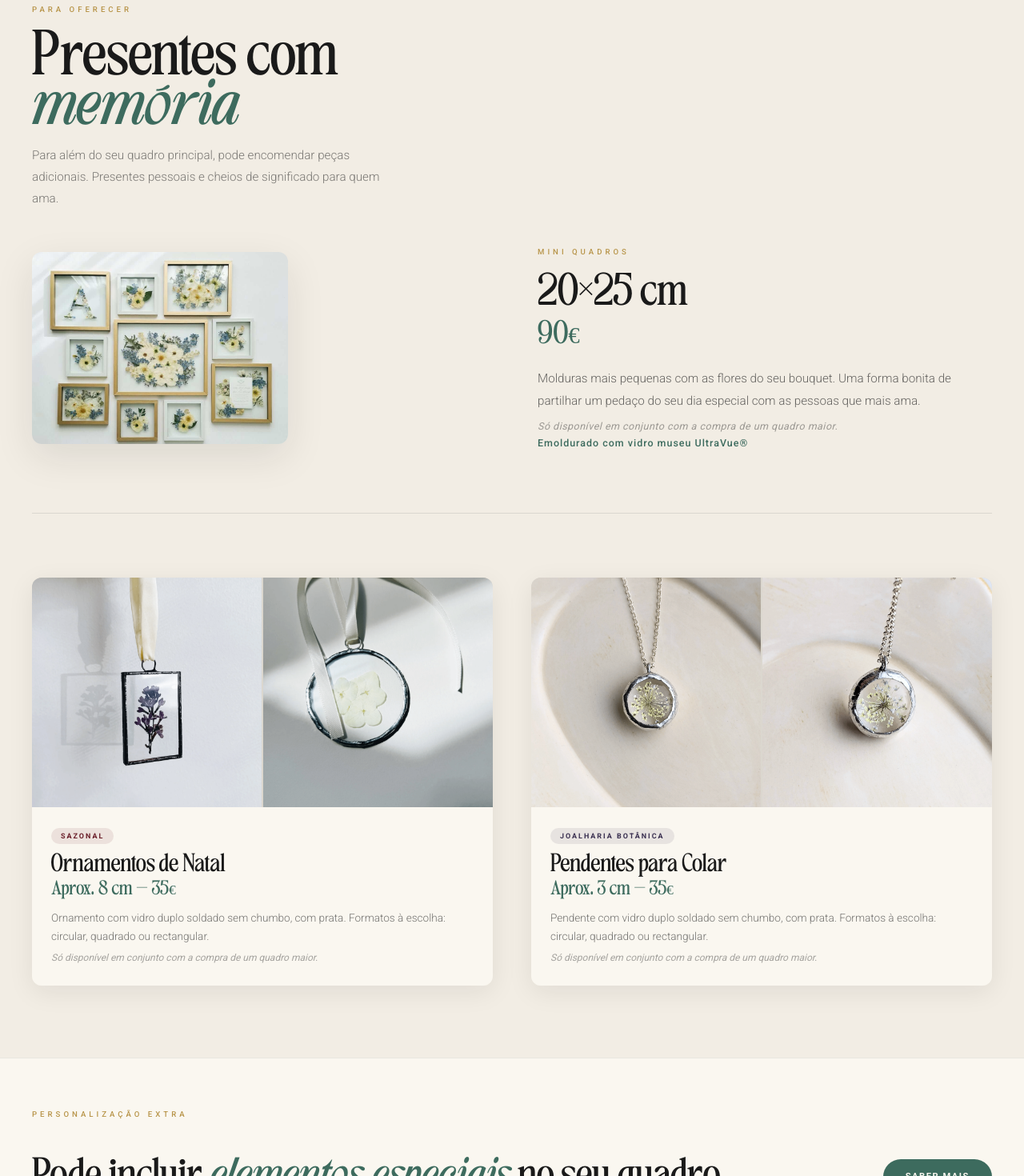
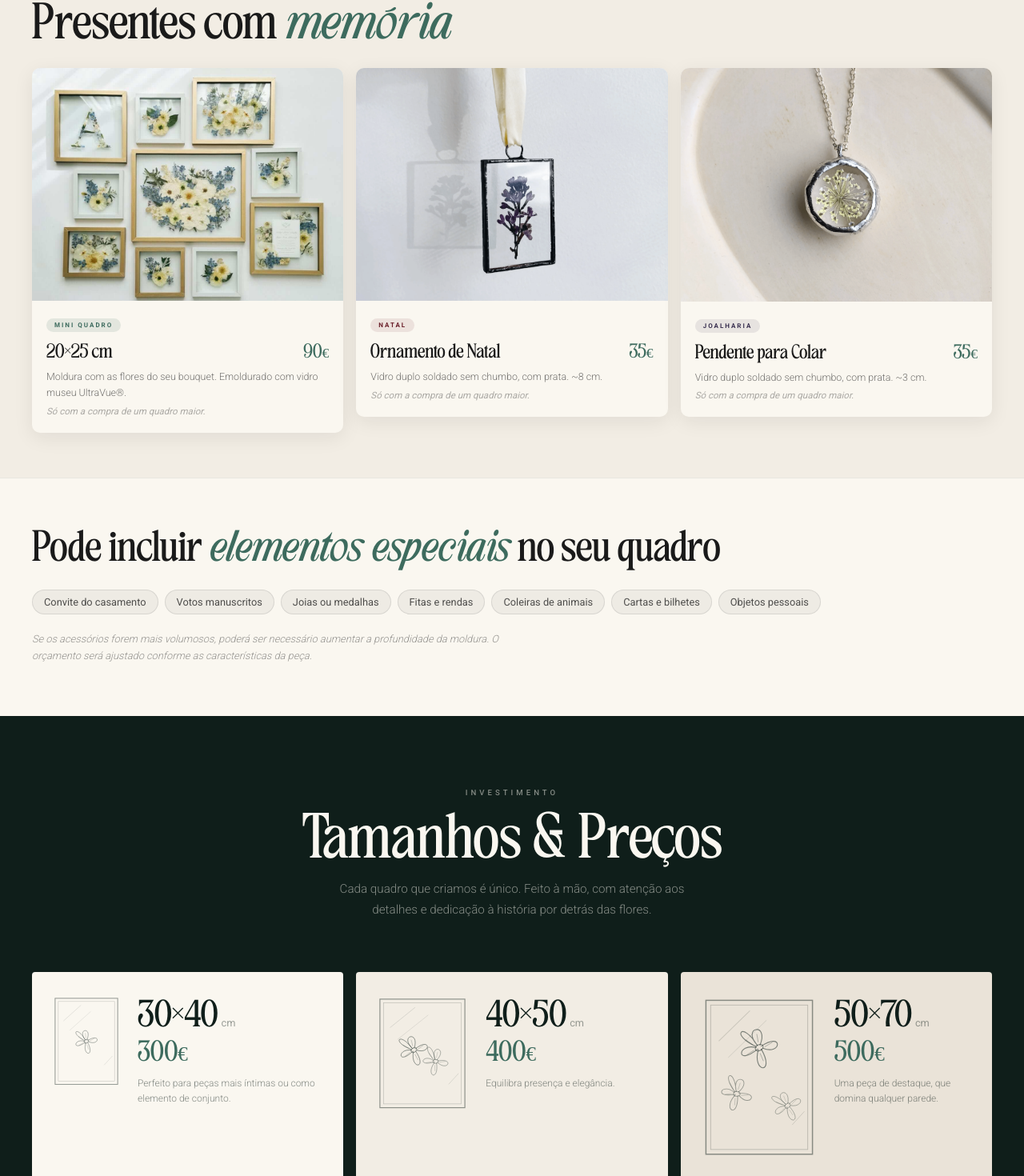
Before and after one commit to floresabeirario/fbr-website, a Next.js app: page /opcoes-e-precos in a window 1280 px wide. Shown: the part 1592-3062 px from the top of the page at 80% size. Built offline with nearby package versions, Linux system fonts and the light colour scheme.

Commit message:
Update client.jsx

```diff
--- a/app/opcoes-e-precos/client.jsx
+++ b/app/opcoes-e-precos/client.jsx
@@ -344,93 +344,71 @@ export default function OpcoesClient() {
       {/* ════════════════════════════════════════════
           PRESENTES PARA OFERECER  (após tipos de fundo)
       ════════════════════════════════════════════ */}
-      <section style={{ backgroundColor: "#F2EDE4", padding: "clamp(50px,8vw,90px) 24px" }}>
+      <section style={{ backgroundColor: "#F2EDE4", padding: "clamp(36px,5vw,56px) 24px" }}>
         <div style={{ maxWidth: "1200px", margin: "0 auto" }}>
           <Reveal>
-            <div style={{ marginBottom: "48px" }}>
+            <div style={{ marginBottom: "28px" }}>
               <Label>Para oferecer</Label>
-              <h2 style={{ fontFamily: "'TAN-MEMORIES', serif", fontSize: "clamp(2rem, 5vw, 3.5rem)", fontWeight: 400, margin: "0 0 16px", lineHeight: 1.1 }}>
-                Presentes com<br/><em style={{ color: "#3D6B5E" }}>memória</em>
+              <h2 style={{ fontFamily: "'TAN-MEMORIES', serif", fontSize: "clamp(1.8rem, 4vw, 2.8rem)", fontWeight: 400, margin: 0, lineHeight: 1.1 }}>
+                Presentes com <em style={{ color: "#3D6B5E" }}>memória</em>
               </h2>
-              <p style={{ fontFamily: "Roboto, sans-serif", fontWeight: 300, fontSize: "0.95rem", lineHeight: 1.75, color: "rgba(26,26,26,0.55)", maxWidth: "460px" }}>
-                Para além do seu quadro principal, pode encomendar peças adicionais. Presentes pessoais e cheios de significado para quem ama.
-              </p>
             </div>
           </Reveal>
 
-          {/* Mini quadros — foto menor, lado a lado com texto */}
-          <div style={{ display: "grid", gridTemplateColumns: "repeat(auto-fit, minmax(min(100%, 480px), 1fr))", gap: "clamp(32px, 5vw, 64px)", alignItems: "center", marginBottom: "clamp(50px,8vw,80px)", paddingBottom: "clamp(50px,8vw,80px)", borderBottom: "1px solid rgba(26,26,26,0.1)" }}>
-            <Reveal>
-              <div style={{ maxWidth: "320px", borderRadius: "12px", overflow: "hidden", boxShadow: "0 16px 48px rgba(26,26,26,0.1)" }}>
-                <img src="/miniquadros.webp" alt="Mini quadros 20x25cm de flores preservadas como presentes para padrinhos e damas de honor" loading="lazy"
-                  style={{ width: "100%", aspectRatio: "4/3", objectFit: "cover", display: "block" }} />
-              </div>
-            </Reveal>
-            <Reveal delay={0.1}>
-              <div>
-                <Label>Mini quadros</Label>
-                <h3 style={{ fontFamily: "'TAN-MEMORIES', serif", fontSize: "clamp(1.6rem, 4vw, 2.5rem)", fontWeight: 400, margin: "0 0 8px", lineHeight: 1.1 }}>20×25 cm</h3>
-                <p style={{ fontFamily: "'TAN-MEMORIES', serif", fontSize: "1.8rem", color: "#3D6B5E", margin: "0 0 20px" }}>90€</p>
-                <p style={{ fontFamily: "Roboto, sans-serif", fontWeight: 300, fontSize: "0.95rem", lineHeight: 1.85, color: "rgba(26,26,26,0.65)", margin: "0 0 10px" }}>
-                  Molduras mais pequenas com as flores do seu bouquet. Uma forma bonita de partilhar um pedaço do seu dia especial com as pessoas que mais ama.
-                </p>
-                <p style={{ fontFamily: "Roboto, sans-serif", fontWeight: 400, fontSize: "0.78rem", letterSpacing: "0.5px", color: "rgba(26,26,26,0.4)", margin: "0 0 6px", fontStyle: "italic" }}>
-                  Só disponível em conjunto com a compra de um quadro maior.
-                </p>
-                <p style={{ fontFamily: "Roboto, sans-serif", fontWeight: 500, fontSize: "0.78rem", letterSpacing: "1px", color: "#3D6B5E", margin: 0 }}>
-                  Emoldurado com vidro museu UltraVue®
-                </p>
-              </div>
-            </Reveal>
-          </div>
-
-          <div style={{ display: "grid", gridTemplateColumns: "repeat(auto-fit, minmax(min(100%, 440px), 1fr))", gap: "clamp(32px, 5vw, 48px)" }}>
+          {/* 3 cartões compactos em linha */}
+          <div className="presentes-grid" style={{ display: "grid", gridTemplateColumns: "repeat(3, 1fr)", gap: "16px" }}>
             {[
               {
-                imgs: [
-                  { src: "/ornamento1.webp", alt: "Ornamento de natal rectangular com flores prensadas em vidro soldado com prata" },
-                  { src: "/ornamento2.webp", alt: "Ornamento de natal circular com flores prensadas em vidro soldado com prata" },
-                ],
-                badge: "Sazonal", badgeBg: "rgba(107,31,42,0.1)", badgeColor: "#6B1F2A",
-                title: "Ornamentos de Natal",
-                price: "Aprox. 8 cm — 35€",
-                desc: "Ornamento com vidro duplo soldado sem chumbo, com prata. Formatos à escolha: circular, quadrado ou rectangular.",
-                note: "Só disponível em conjunto com a compra de um quadro maior.",
+                img: "/miniquadros.webp",
+                alt: "Mini quadros 20x25cm de flores preservadas",
+                badge: "Mini quadro", badgeBg: "rgba(61,107,94,0.12)", badgeColor: "#3D6B5E",
+                title: "20×25 cm",
+                price: "90€",
+                desc: "Moldura com as flores do seu bouquet. Emoldurado com vidro museu UltraVue®.",
+                note: "Só com a compra de um quadro maior.",
               },
               {
-                imgs: [
-                  { src: "/pendente1.webp", alt: "Pendente de flores prensadas em vidro soldado com prata" },
-                  { src: "/pendente2.webp", alt: "Pendente floral circular em vidro soldado com prata" },
-                ],
-                badge: "Joalharia botânica", badgeBg: "rgba(58,48,80,0.1)", badgeColor: "#3A3050",
-                title: "Pendentes para Colar",
-                price: "Aprox. 3 cm — 35€",
-                desc: "Pendente com vidro duplo soldado sem chumbo, com prata. Formatos à escolha: circular, quadrado ou rectangular.",
-                note: "Só disponível em conjunto com a compra de um quadro maior.",
-              }
+                img: "/ornamento1.webp",
+                alt: "Ornamento de natal com flores prensadas",
+                badge: "Natal", badgeBg: "rgba(107,31,42,0.1)", badgeColor: "#6B1F2A",
+                title: "Ornamento de Natal",
+                price: "35€",
+                desc: "Vidro duplo soldado sem chumbo, com prata. ~8 cm.",
+                note: "Só com a compra de um quadro maior.",
+              },
+              {
+                img: "/pendente1.webp",
+                alt: "Pendente floral para colar",
+                badge: "Joalharia", badgeBg: "rgba(58,48,80,0.1)", badgeColor: "#3A3050",
+                title: "Pendente para Colar",
+                price: "35€",
+                desc: "Vidro duplo soldado sem chumbo, com prata. ~3 cm.",
+                note: "Só com a compra de um quadro maior.",
+              },
             ].map((item, i) => (
               <Reveal key={i} delay={i * 0.08}>
-                <div style={{ borderRadius: "12px", overflow: "hidden", boxShadow: "0 8px 32px rgba(26,26,26,0.08)" }}>
-                  <div style={{ display: "grid", gridTemplateColumns: "1fr 1fr", gap: "2px", backgroundColor: "rgba(26,26,26,0.1)" }}>
-                    {item.imgs.map((img, j) => (
-                      <img key={j} src={img.src} alt={img.alt} loading="lazy"
-                        style={{ width: "100%", aspectRatio: "1", objectFit: "cover", display: "block" }} />
-                    ))}
+                <div style={{ borderRadius: "10px", overflow: "hidden", boxShadow: "0 6px 24px rgba(26,26,26,0.08)", backgroundColor: "#FAF7F0" }}>
+                  <div style={{ overflow: "hidden" }}>
+                    <img src={item.img} alt={item.alt} loading="lazy"
+                      style={{ width: "100%", aspectRatio: "4/3", objectFit: "cover", display: "block", transition: "transform 0.7s ease" }}
+                      className="presente-img" />
                   </div>
-                  <div style={{ padding: "24px 24px 28px", backgroundColor: "#FAF7F0" }}>
-                    <span style={{ display: "inline-block", backgroundColor: item.badgeBg, color: item.badgeColor, fontSize: "0.56rem", letterSpacing: "2px", textTransform: "uppercase", fontFamily: "Roboto, sans-serif", fontWeight: 600, padding: "5px 12px", borderRadius: "100px", marginBottom: "12px" }}>
+                  <div style={{ padding: "18px 18px 20px" }}>
+                    <span style={{ display: "inline-block", backgroundColor: item.badgeBg, color: item.badgeColor, fontSize: "0.5rem", letterSpacing: "2px", textTransform: "uppercase", fontFamily: "Roboto, sans-serif", fontWeight: 600, padding: "4px 10px", borderRadius: "100px", marginBottom: "10px" }}>
                       {item.badge}
                     </span>
-                    <h3 style={{ fontFamily: "'TAN-MEMORIES', serif", fontSize: "1.4rem", fontWeight: 400, margin: "0 0 4px", color: "#1a1a1a" }}>
-                      {item.title}
-                    </h3>
-                    <p style={{ fontFamily: "'TAN-MEMORIES', serif", fontSize: "1.1rem", color: "#3D6B5E", margin: "0 0 12px" }}>
-                      {item.price}
-                    </p>
-                    <p style={{ fontFamily: "Roboto, sans-serif", fontWeight: 300, fontSize: "0.85rem", lineHeight: 1.7, color: "rgba(26,26,26,0.6)", margin: "0 0 8px" }}>
+                    <div style={{ display: "flex", alignItems: "baseline", justifyContent: "space-between", gap: "8px", marginBottom: "8px" }}>
+                      <h3 style={{ fontFamily: "'TAN-MEMORIES', serif", fontSize: "1.1rem", fontWeight: 400, margin: 0, color: "#1a1a1a", lineHeight: 1.2 }}>
+                        {item.title}
+                      </h3>
+                      <span style={{ fontFamily: "'TAN-MEMORIES', serif", fontSize: "1.1rem", color: "#3D6B5E", flexShrink: 0 }}>
+                        {item.price}
+                      </span>
+                    </div>
+                    <p style={{ fontFamily: "Roboto, sans-serif", fontWeight: 300, fontSize: "0.78rem", lineHeight: 1.6, color: "rgba(26,26,26,0.6)", margin: "0 0 6px" }}>
                       {item.desc}
                     </p>
-                    <p style={{ fontFamily: "Roboto, sans-serif", fontWeight: 400, fontSize: "0.75rem", color: "rgba(26,26,26,0.38)", margin: 0, fontStyle: "italic" }}>
+                    <p style={{ fontFamily: "Roboto, sans-serif", fontWeight: 400, fontSize: "0.72rem", color: "rgba(26,26,26,0.35)", margin: 0, fontStyle: "italic" }}>
                       {item.note}
                     </p>
                   </div>
@@ -447,20 +425,10 @@ export default function OpcoesClient() {
       <section style={{ backgroundColor: "#FAF7F0", borderTop: "1px solid rgba(26,26,26,0.07)", padding: "clamp(40px,6vw,64px) 24px" }}>
         <div style={{ maxWidth: "1200px", margin: "0 auto" }}>
           <Reveal>
-            <div style={{ display: "flex", flexWrap: "wrap", alignItems: "baseline", gap: "12px 24px", marginBottom: "28px" }}>
-              <Label>Personalização extra</Label>
-            </div>
-            <div style={{ display: "flex", flexWrap: "wrap", alignItems: "flex-end", justifyContent: "space-between", gap: "24px", marginBottom: "28px" }}>
+            <div style={{ marginBottom: "28px" }}>
               <h2 style={{ fontFamily: "'TAN-MEMORIES', serif", fontSize: "clamp(1.6rem, 3.5vw, 2.4rem)", fontWeight: 400, margin: 0, lineHeight: 1.1 }}>
                 Pode incluir <em style={{ color: "#3D6B5E" }}>elementos especiais</em> no seu quadro
               </h2>
-              <a href="https://wkf.ms/3RfoNAc" target="_blank" rel="noopener noreferrer"
-                style={{ display: "inline-flex", alignItems: "center", justifyContent: "center", backgroundColor: "#3D6B5E", color: "#FAF7F0", padding: "12px 28px", borderRadius: "100px", textDecoration: "none", fontWeight: 700, fontSize: "0.7rem", letterSpacing: "1.5px", textTransform: "uppercase", fontFamily: "Roboto, sans-serif", transition: "all 0.3s ease", minHeight: "44px", flexShrink: 0 }}
-                onMouseEnter={e => { e.currentTarget.style.backgroundColor = "#2F5548"; }}
-                onMouseLeave={e => { e.currentTarget.style.backgroundColor = "#3D6B5E"; }}
-              >
-                Saber mais
-              </a>
             </div>
           </Reveal>
           <Reveal delay={0.06}>
@@ -857,6 +825,14 @@ export default function OpcoesClient() {
           border-radius: 4px;
         }
 
+        .presente-img:hover { transform: scale(1.04); }
+
+        @media (max-width: 640px) {
+          .presentes-grid {
+            grid-template-columns: 1fr !important;
+          }
+        }
+
         /* Mobile: 1 coluna */
         @media (max-width: 640px) {
           .pricing-grid {
```
